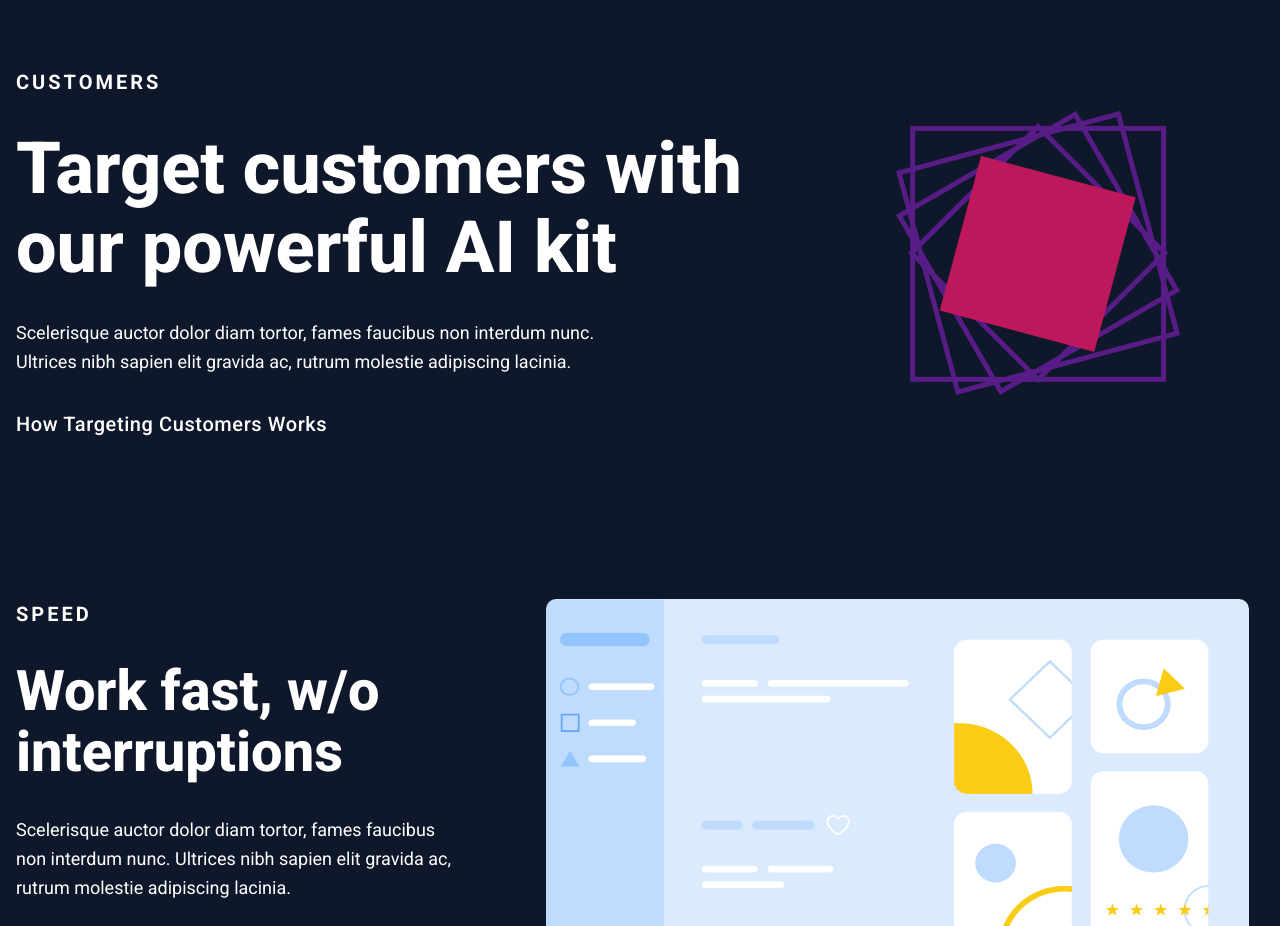
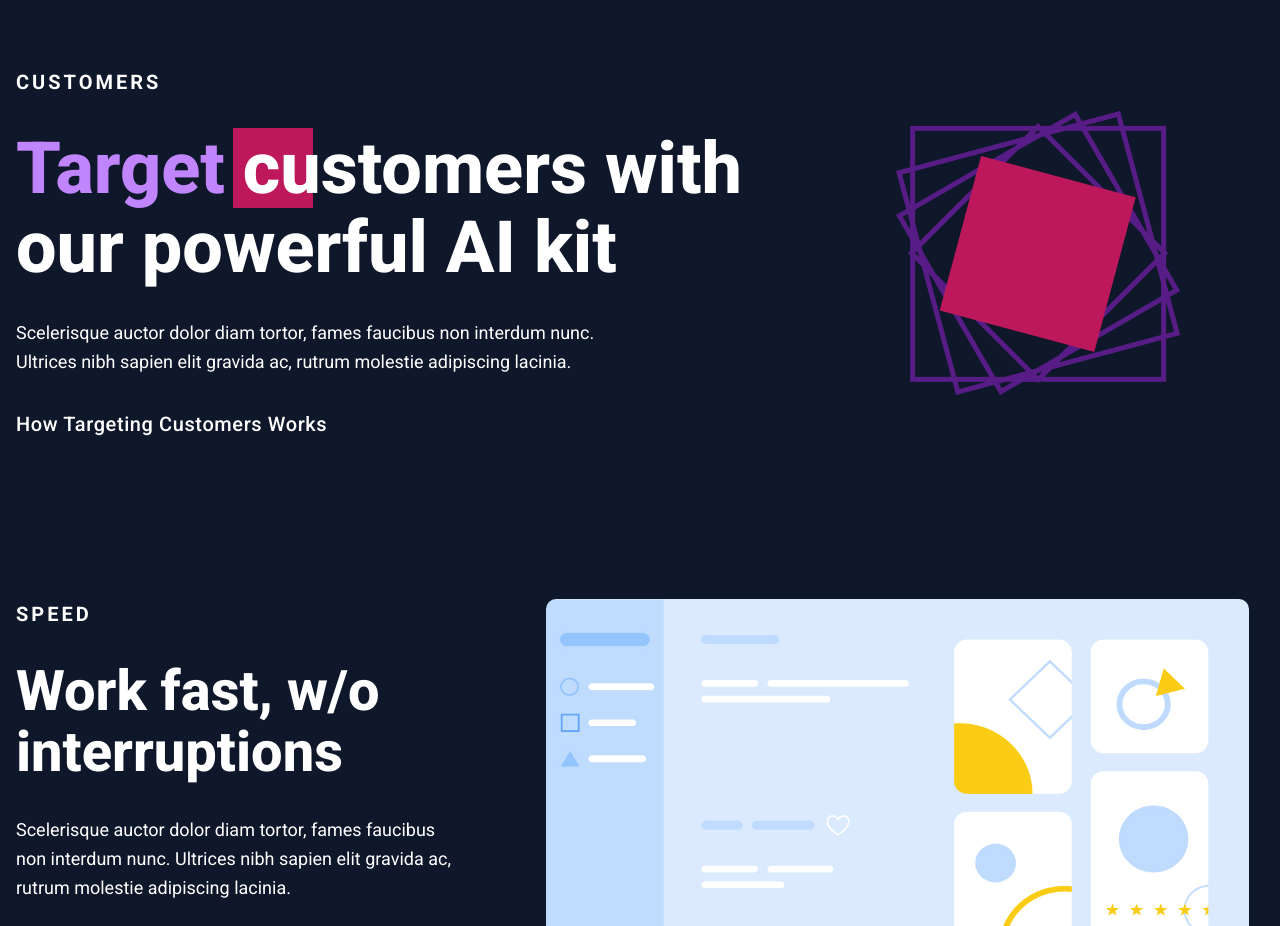
Before and after one commit to denisgubsky/weeb, a plain HTML site: page index.html in a window 1280 px wide. Shown: the part 2760-3686 px from the top of the page. Drawn offline with nearby package versions, Linux system fonts and the light colour scheme; files that its build step writes are made by us from their sources.

Commit message:
Update _customers.scss

```diff
--- a/styles/blocks/_customers.scss
+++ b/styles/blocks/_customers.scss
@@ -10,8 +10,6 @@
 
   &__body {
     max-width: rem(800);
-
-
   }
 
   &__images {
@@ -26,4 +24,27 @@
       min-width: auto;
     }
   }
+
+  &__title {
+
+    span:first-child {
+      color: #c084fc;
+    }
+
+    span:nth-child(2) {
+      position: relative;
+
+      &:before {
+        content: "";
+        position: absolute;
+        top: 50%;
+        left: rem(-10);
+        translate: 0 -50%;
+        width: rem(80);
+        height: rem(80);
+        background-color: #be185d;
+        z-index: -50;
+      }
+    }
+  }
 }
```
